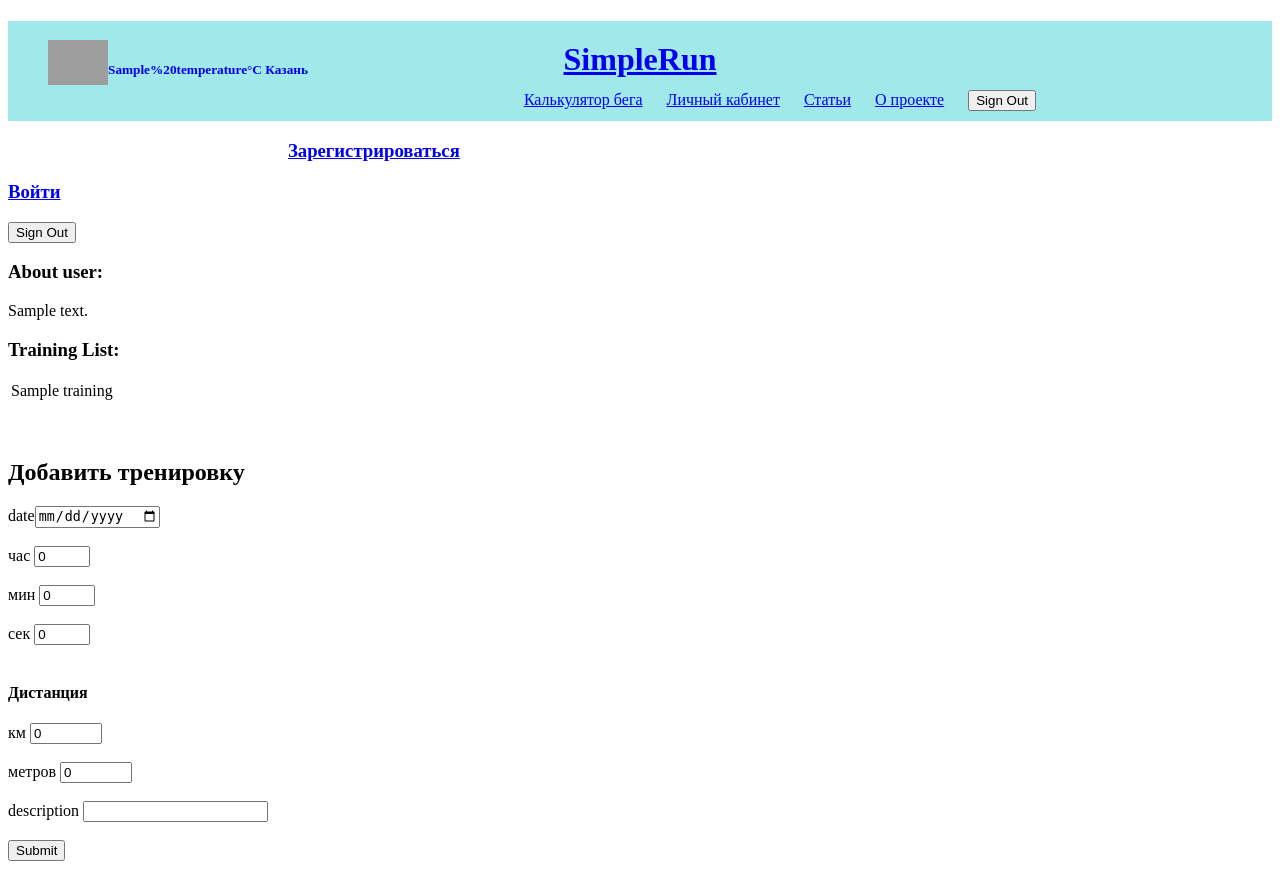
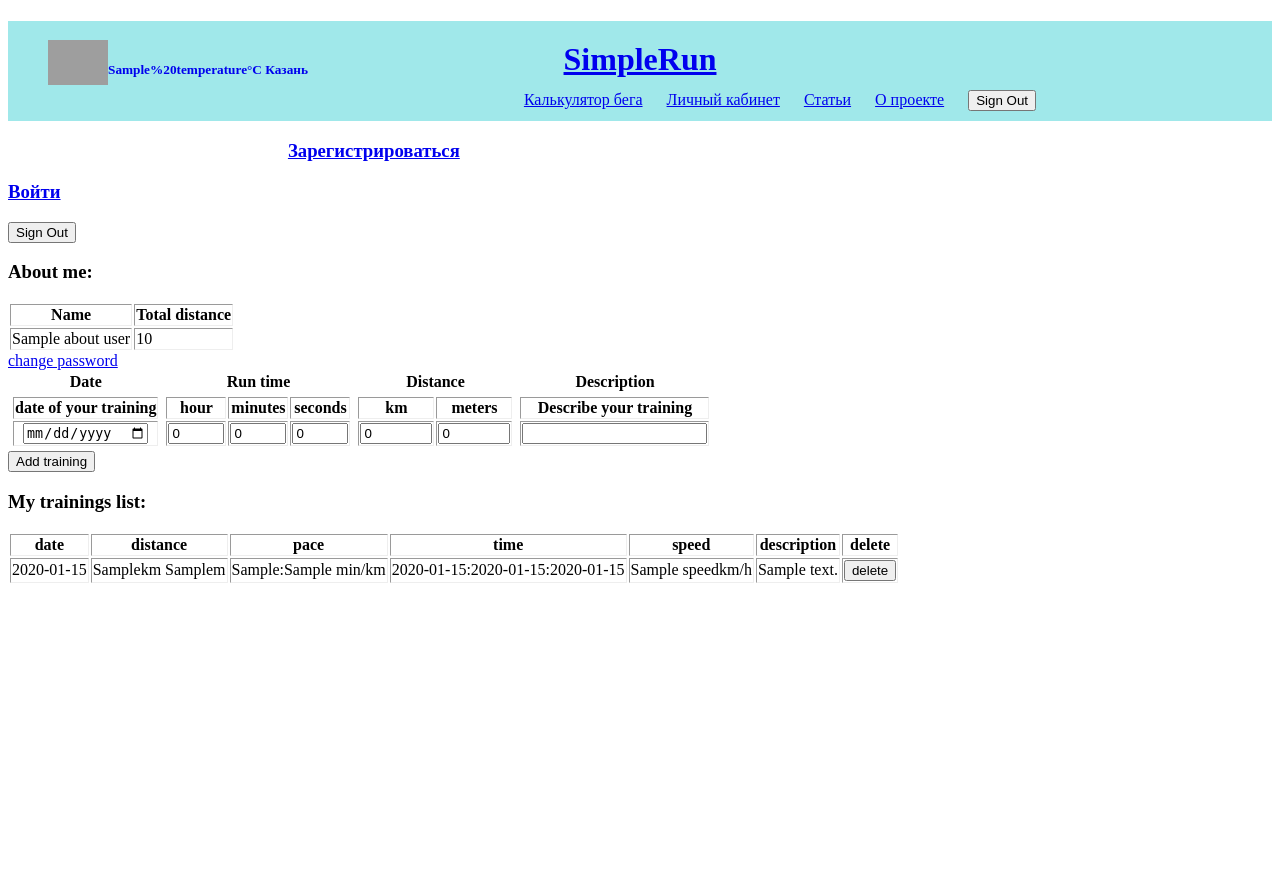
Before and after one commit to belkamydog/SimpleRunWebApp, a Spring app: template src/main/resources/templates/user_info/about_user.html in a window 1280 px wide. After the commit the page ends 583 px from the top, so only its background shows below. Run offline with Thymeleaf, Linux system fonts and the light colour scheme; the template is opened without the code that fills it: most values are stand-ins (such as "Sample title", 1, 10 or a date in 2020); data that the repository does not hold is empty; some of the project's set-up classes (security, data sources, template engines, error pages and the like) are left out, and stand-ins take their place; grey boxes are pictures that could not be loaded.

Commit message:
add delete training

```diff
--- a/src/main/java/simple/run/SimpleRunWebApp/configurations/WebSecurityConfig.java
+++ b/src/main/java/simple/run/SimpleRunWebApp/configurations/WebSecurityConfig.java
@@ -25,8 +25,6 @@ public class WebSecurityConfig {
     private PasswordEncoder passwordEncoder;
     @Autowired
     private DataSource dataSource;
-    @Autowired
-    private User user;
 
     @Bean
     UserDetailsManager users(DataSource dataSource) {
--- a/src/main/java/simple/run/SimpleRunWebApp/controller/MainPageController.java
+++ b/src/main/java/simple/run/SimpleRunWebApp/controller/MainPageController.java
@@ -27,6 +27,7 @@ public class MainPageController {
     public String mainPage(Model model){
         model.addAttribute("weather", weather.getRootWeather());
         model.addAttribute("temperature", weather.getTemperature());
+        model.addAttribute("userTop", userRepositoryService.getTopUsers()); // not safe!!!!
         return "index";
     }
 
--- a/src/main/java/simple/run/SimpleRunWebApp/models/User.java
+++ b/src/main/java/simple/run/SimpleRunWebApp/models/User.java
@@ -18,6 +18,7 @@ public class User {
     private String name;
     private String password;
     private boolean signIn;
+    private float distanceTotal;
 
     public User(String login, String password){
         this.name = login;
--- a/src/main/java/simple/run/SimpleRunWebApp/repository/UserRepository.java
+++ b/src/main/java/simple/run/SimpleRunWebApp/repository/UserRepository.java
@@ -4,6 +4,8 @@ import org.springframework.data.jpa.repository.JpaRepository;
 import org.springframework.stereotype.Repository;
 import simple.run.SimpleRunWebApp.models.User;
 
+import java.util.List;
+
 @Repository
 public interface UserRepository extends JpaRepository<User, Long> {
     User findByName(String name);
--- a/src/main/java/simple/run/SimpleRunWebApp/service/TrainingRepositoryService.java
+++ b/src/main/java/simple/run/SimpleRunWebApp/service/TrainingRepositoryService.java
@@ -21,6 +21,10 @@ public class TrainingRepositoryService {
         return traningRepository.findAllByUserId(userRepositoryService.findByLogin(WebSecurityConfig.getCurrentUsername()).get().getId());
     }
 
+    public void deleteTraining(Long id){
+        traningRepository.deleteById(id);
+    }
+
     public void saveTraining(Training training){
         traningRepository.save(training);
     }
--- a/src/main/resources/static/style/css/style.css
+++ b/src/main/resources/static/style/css/style.css
@@ -45,3 +45,9 @@ table{
     display:inline-block;
     padding:10px;
 }
+
+.countLines {
+    counter-reset: trCount;
+    overflow: auto;
+    white-space: nowrap;
+}
--- a/src/main/resources/templates/user_info/about_user.html
+++ b/src/main/resources/templates/user_info/about_user.html
@@ -1,5 +1,5 @@
 <!DOCTYPE html>
-<html lang="en" xmlns:th="http://www.thymeleaf.org">
+<html lang="en" xmlns:th="http://www.thymeleaf.org" xmlns="http://www.w3.org/1999/html">
 <link th:href="@{/style/css/style.css}" rel="stylesheet" />
 <head>
     <meta charset="UTF-8">
@@ -7,35 +7,143 @@
 </head>
 <body>
     <div th:insert="blocks/header.html :: header"></div>
+    <div id="signInOutRegister">
         <a href="/registration"><h3>Зарегистрироваться</h3></a>
         <a href="/login"><h3>Войти</h3></a>
         <form th:action="@{/login}" method="post">
             <input type="submit" value="Sign Out"/>
         </form>
-    <h3>About user:</h3>
-    <p th:text="${aboutUser}"></p>
-    <h3>Training List:</h3>
-    <table>
-        <tr th:each="i : ${trainings}">
-            <td th:text="${i}"></td>
+    </div>
+    <div id="userData">
+        <h3>About me:</h3>
+        <table border="1">
+            <thead>
+                <tr>
+                    <th>Name</th>
+                    <th>Total distance</th>
+                </tr>
+            </thead>
+            <tr>
+                <td th:text="${aboutUser.name}"></td>
+                <td th:text="${aboutUser.distanceTotal}"></td>
             </tr>
         </table>
-    <br><br>
-    <div>
-        <h2>Добавить тренировку</h2>
+        <a href="change_password">change password</a>
+    </div>
+    <div id="add">
         <form action="/account/add_training" method="post">
-            <div>date<input type="date" name="date"></div><br>
-            <div>час <input type="number" id="calc_hours" name="time_hour" value="0" min="0" max="24"></div><br>
-            <div>мин <input type="number" id="calc_minutes" name="time_min" value="0" min="0" max="60"></div><br>
-            <div>сек <input type="number" id="calc_seconds" name="time_sec" value="0" min="0" max="60"></div><br>
-            <h4>Дистанция</h4>
-            <div>км <input type="number" id="calc_distance_km" name="distance_km" value="0" min="0" max="1000"></div><br>
-            <div>метров <input type="number" id="calc_distance_met" name="distance_meters" value="0" min="0" max="1000"></div><br>
-            <div>description <input type="text" id="desc" name="description" value=" "></div><br>
-            <input type="submit">
+            <div id="addTr">
+                <table>
+                    <thead>
+                    <tr>
+                        <th>Date</th>
+                        <th>Run time</th>
+                        <th>Distance</th>
+                        <th>Description</th>
+                    </tr>
+                    </thead>
+                    <tbody>
+                    <tr>
+                        <th id="dateTr">
+                            <table border="1">
+                                <thead>
+                                <tr>
+                                    <th>date of your training</th>
+                                </tr>
+                                </thead>
+                                <tbody>
+                                <tr>
+                                    <th><input type="date" name="date" value=""></th>
+                                </tr>
+                                </tbody>
+                            </table>
+                        </th>
+                        <th id="timeRun">
+                            <table border="1">
+                                <thead>
+                                <tr>
+                                    <th>hour</th>
+                                    <th>minutes</th>
+                                    <th>seconds</th>
+                                </tr>
+                                </thead>
+                                <tbody>
+                                <tr>
+                                    <th><input type="number" name="time_hour" value="0" min="0" max="24"></th>
+                                    <th><input type="number" name="time_min" value="0" min="0" max="60"></th>
+                                    <th><input type="number" name="time_sec" value="0" min="0" max="60"></th>
+                                </tr>
+                                </tbody>
+                            </table>
+                        </th>
+                        <th id="distance">
+                            <table border="1">
+                                <thead>
+                                <tr>
+                                    <th>km</th>
+                                    <th>meters</th>
+                                </tr>
+                                </thead>
+                                <tbody>
+                                <tr>
+                                    <th><input type="number" name="distance_km" value="0" min="0" max="1000"></th>
+                                    <th><input type="number" name="distance_meters" value="0" min="0" max="1000"></th>
+                                </tr>
+                                </tbody>
+                            </table>
+                        </th>
+                        <th id="description">
+                            <table border="1">
+                                <thead>
+                                <tr>
+                                    <th>Describe your training</th>
+                                </tr>
+                                </thead>
+                                <tbody>
+                                <tr>
+                                    <th><input type="text" name="description" value=" "></th>
+                                </tr>
+                                </tbody>
+                            </table>
+                        </th>
+                    </tr>
+                    </tbody>
+                </table>
+                <button type="submit" name="Add training">Add training</button>
+            </div>
         </form>
     </div>
-
-
+    <div id="trainings">
+    <h3>My trainings list:</h3>
+        <table border="1">
+            <thead>
+                <tr>
+                    <th>date</th>
+                    <th>distance</th>
+                    <th>pace</th>
+                    <th>time</th>
+                    <th>speed</th>
+                    <th>description</th>
+                    <th>delete</th>
+                </tr>
+            </thead>
+            <tbody>
+                <tr th:each="i : ${trainings}">
+                    <td th:text="${i.date}"></td>
+                    <td th:text="|${i.distanceKm}km ${i.distanceMeters}m|"></td>
+                    <td th:text="|${i.paceMinute}:${i.paceSeconds} min/km|"></td>
+                    <td th:text="|${i.timeHour}:${i.timeMinute}:${i.timeSeconds}|"></td>
+                    <td th:text="|${i.speed}km/h|"></td>
+                    <td th:text="${i.description}"></td>
+                    <td>
+                        <form th:action="@{/account/delete_training/{id}(id=${i.id})}" method="post">
+                            <button type="submit">delete</button>
+                        </form>
+                    </td>
+                </tr>
+            </tbody>
+        </table>
+    </div>
+    <br><br>
 </body>
 </html>
```
Also changed, not shown: src/main/java/simple/run/SimpleRunWebApp/controller/AccountController.java (+24 -3 lines), src/main/java/simple/run/SimpleRunWebApp/service/UserRepositoryService.java (+14 -0 lines), src/main/resources/templates/index.html (+12 -0 lines), 10 other files. Lines whose indentation alone changed are shown as unchanged.
